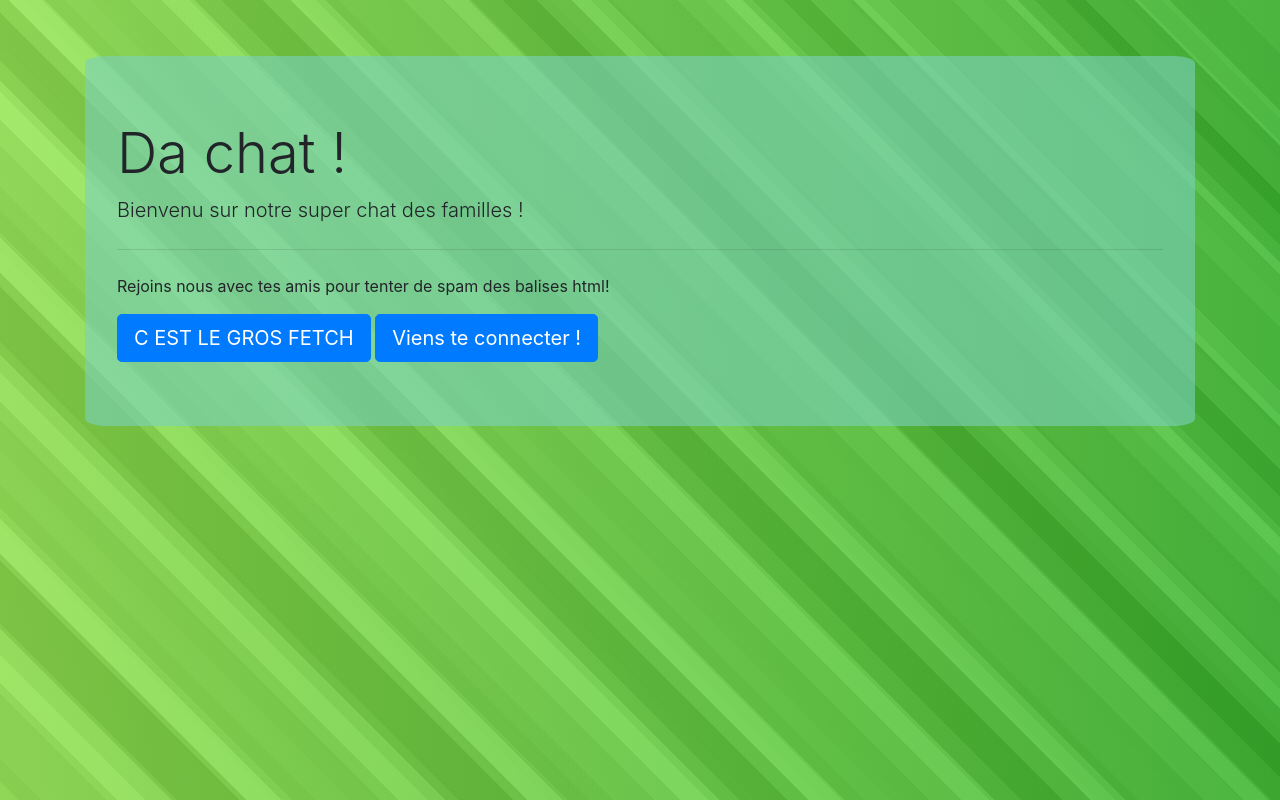
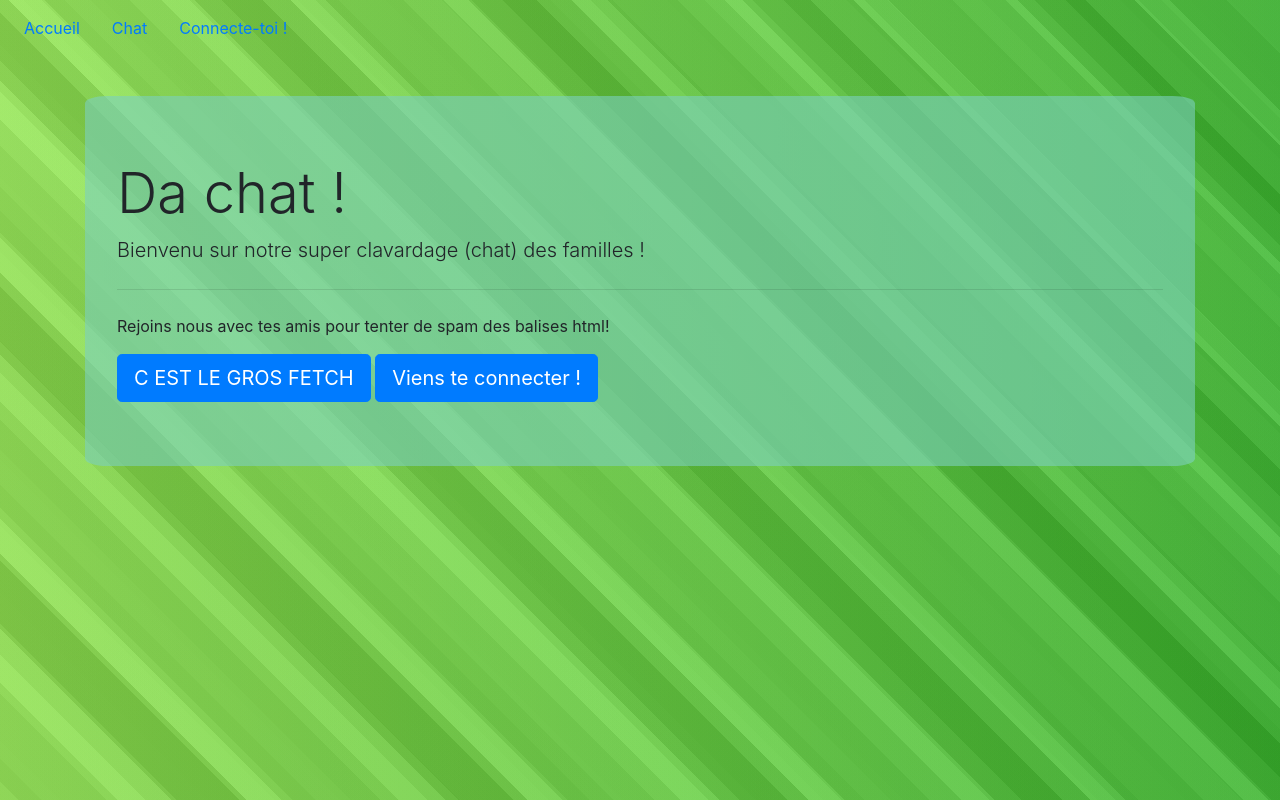
Before and after one commit to Levizar/chat, a website: page public/index.html in a window 1280 px wide. Drawn offline with nearby package versions, Linux system fonts and the light colour scheme.

Commit message:
add navbar

```diff
--- a/public/index.html
+++ b/public/index.html
@@ -1,28 +1,39 @@
 <!DOCTYPE html>
 <html lang="fr">
-
 <head>
     <meta charset="UTF-8">
     <meta name="viewport" content="width=device-width, initial-scale=1.0">
     <meta http-equiv="X-UA-Compatible" content="ie=edge">
     <title>Accueil</title>
-    <link rel="stylesheet" href="https://stackpath.bootstrapcdn.com/bootstrap/4.4.1/css/bootstrap.min.css" integrity="sha384-Vkoo8x4CGsO3+Hhxv8T/Q5PaXtkKtu6ug5TOeNV6gBiFeWPGFN9MuhOf23Q9Ifjh" crossorigin="anonymous">
+    <link rel="stylesheet" href="https://stackpath.bootstrapcdn.com/bootstrap/4.4.1/css/bootstrap.min.css"
+        integrity="sha384-Vkoo8x4CGsO3+Hhxv8T/Q5PaXtkKtu6ug5TOeNV6gBiFeWPGFN9MuhOf23Q9Ifjh" crossorigin="anonymous">
     <link rel="stylesheet" href="assets/css/style.css">
 </head>
-
 <body class="p-2">
+    <ul class="nav">
+        <li class="nav-item">
+            <a class="nav-link active" href="index.html">Accueil</a>
+        </li>
+        <li class="nav-item">
+            <a class="nav-link" href="chat.html">Chat</a>
+        </li>
+        <li class="nav-item">
+            <a class="nav-link" href="connexion.html">Connecte-toi !</a>
+        </li>
+    </ul>
     <div class="container">
         <div class="jumbotron m-5 mx-auto" id="jumbotron">
             <h1 class="display-4">Da chat !</h1>
-            <p class="lead">Bienvenu sur notre super chat des familles !</p>
+            <p class="lead">Bienvenu sur notre super clavardage (chat) des familles !</p>
             <hr class="my-4">
             <p>Rejoins nous avec tes amis pour tenter de spam des balises html!</p>
             <button class="btn btn-primary btn-lg" id="lol"> C EST LE GROS FETCH</button>
             <a class="btn btn-primary btn-lg" href="connexion.html" role="button">Viens te connecter !</a>
         </div>
     </div>
-    <script src="https://stackpath.bootstrapcdn.com/bootstrap/4.4.1/js/bootstrap.min.js" integrity="sha384-wfSDF2E50Y2D1uUdj0O3uMBJnjuUD4Ih7YwaYd1iqfktj0Uod8GCExl3Og8ifwB6" crossorigin="anonymous"></script>
+    <script src="https://stackpath.bootstrapcdn.com/bootstrap/4.4.1/js/bootstrap.min.js"
+        integrity="sha384-wfSDF2E50Y2D1uUdj0O3uMBJnjuUD4Ih7YwaYd1iqfktj0Uod8GCExl3Og8ifwB6" crossorigin="anonymous">
+    </script>
     <script src="assets/js/script.js"></script>
 </body>
-
 </html>
```
Also changed, not shown: public/chat.html (+11 -1 lines), public/connexion.html (+16 -2 lines).
